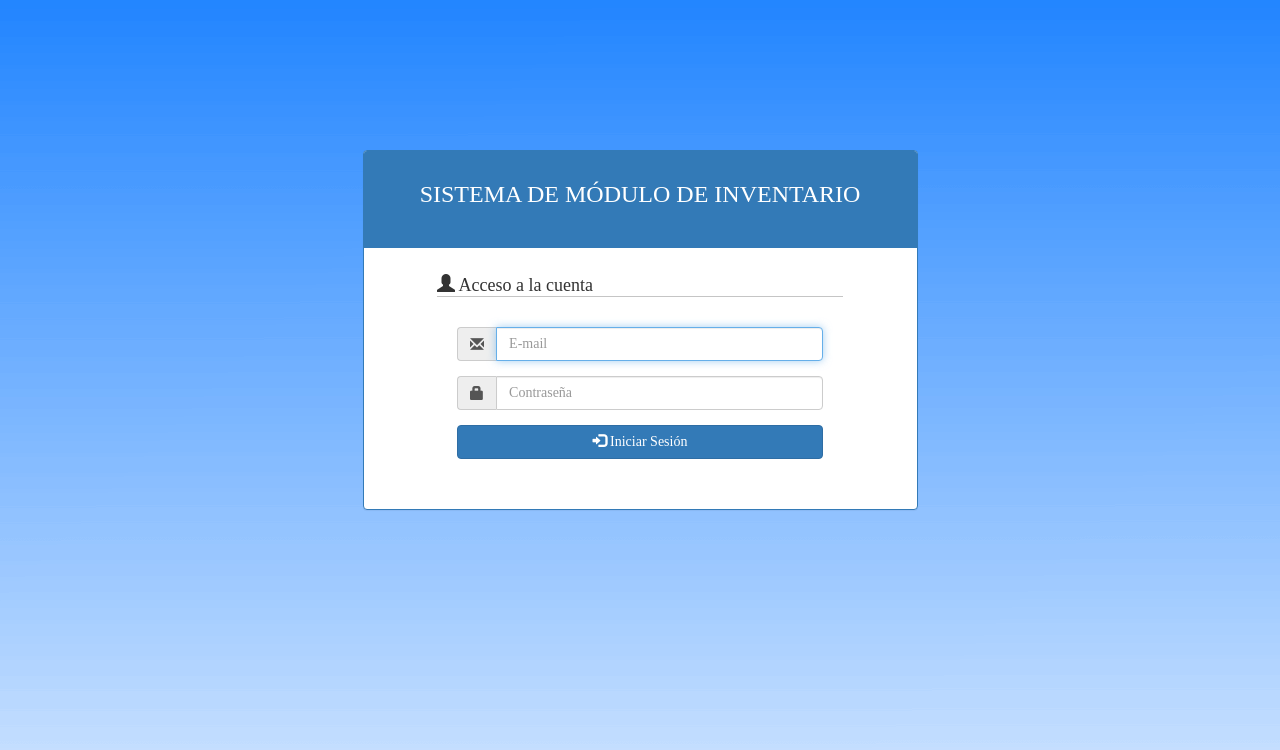
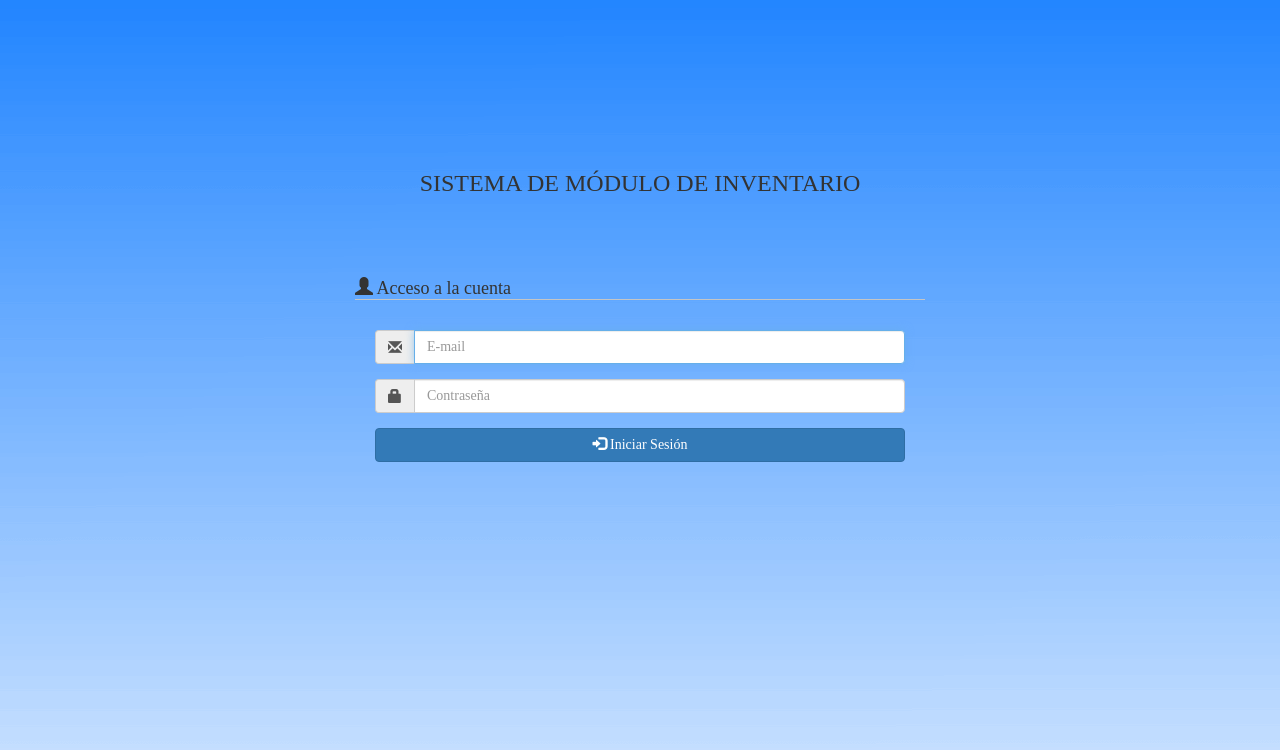
Before and after one commit to JGuajan/ModuloInventario-SW2, a PHP site: page /View/login.php in a window 1280 px wide. Shown: the top 750 px of the page. Run offline with PHP 8.4, Linux system fonts and the light colour scheme.

Commit message:
Revert "Mejoramiento de la presentación de login e inicio"
This reverts commit 454696852b84c32d0ec5270f007374383b43750e.

```diff
--- a/View/Principal/iniciop.php
+++ b/View/Principal/iniciop.php
@@ -127,11 +127,8 @@ if (isset($_SESSION['USUARIO_ACTIVO'])) {
                         </div>
                     </div>
                 </div>
-                <br><br><br>
                 <div class="row">
-                    <center>
-                        <img src="../Imagenes/bienvenidos.png" />
-                    </center>
+                    <img src="../Imagenes/bienvenidos.png" align="center" />
                 </div>
             </div>
         </body>
--- a/View/login.php
+++ b/View/login.php
@@ -25,13 +25,11 @@ session_start();
     <body background ="../View/Imagenes/azul.png" width="1800">
         <div class="container" style="margin-top:150px;">
             <div class="row">
+                <div class="row text-center">
+                    <h3>SISTEMA DE MÓDULO DE INVENTARIO</h3><br></br><br>
+                </div>
+                <div class="row">
                     <div class="col-md-6 col-md-offset-3">
-                    <div class="panel panel-primary">
-                        <div class="panel-heading" align="center">
-                            <h3>SISTEMA DE MÓDULO DE INVENTARIO</h3><br>
-                        </div>
-                        <div class="panel-body">
-                            <div class="col-lg-10 col-lg-offset-1">
                         <h4 style="border-bottom: 1px solid #c5c5c5;">
                             <span class="glyphicon glyphicon-user">
                             </span>
@@ -71,8 +69,5 @@ session_start();
                     </div>
                 </div>
             </div>
-                </div>
-            </div>
-        </div>
     </body>
 </html>
```
Lines whose indentation alone changed are shown as unchanged.
